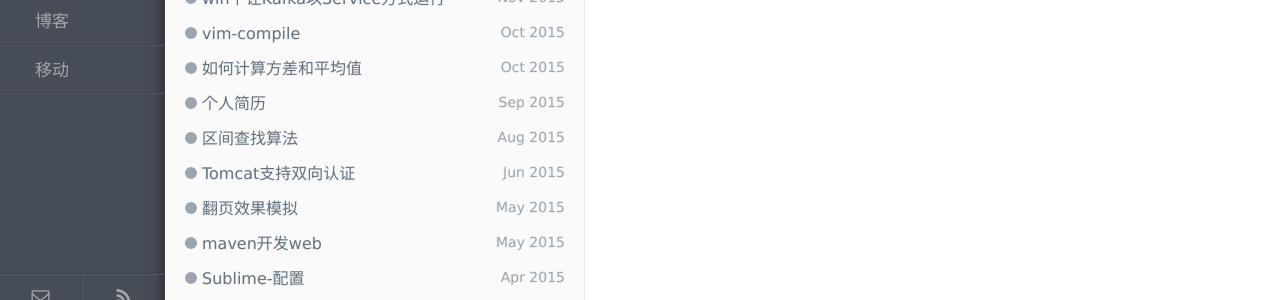
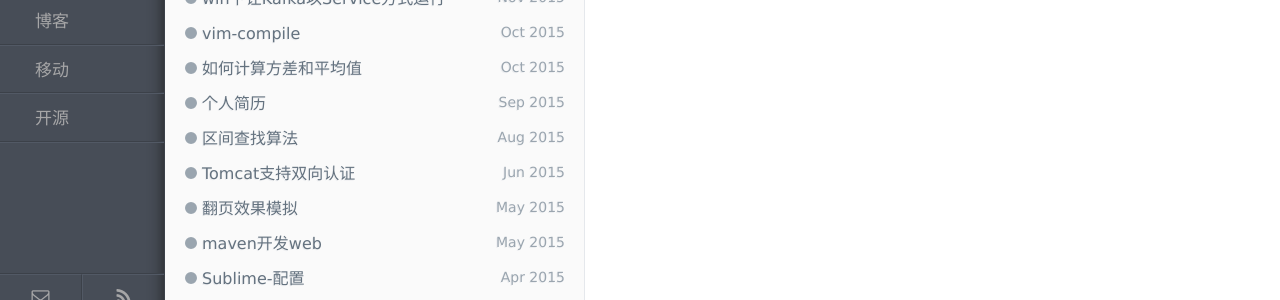
Before and after one commit to aiziyuer/aiziyuer.github.io, a Jekyll site: the page built from _posts/opensource/2016-08-14-openjdk-study-win.markdown, in a window 1280 px wide. Shown: the part 583-883 px from the top of the page. Built offline with Jekyll 4.4.1, drawn with Linux system fonts in a browser that asks for light colours; comment, search, counter and statistics services are not loaded.

Commit message:
openjdk的学习文章新增一种分类

```diff
--- a/_posts/life/2016-08-14-openjdk-study-mac.markdown
+++ b/_posts/opensource/2016-08-14-openjdk-study-mac.markdown
@@ -1,7 +1,7 @@
 ---
 layout: post
 title: Mac下OpenJDK学习
-categories: [生活]
+categories: [开源]
 tags: [语言]
 published: True
 ---
--- a/_posts/life/2016-08-14-openjdk-study-win.markdown
+++ b/_posts/opensource/2016-08-14-openjdk-study-win.markdown
@@ -1,7 +1,7 @@
 ---
 layout: post
 title: Win下OpenJDK学习
-categories: [生活]
+categories: [开源]
 tags: [语言]
 published: True
 ---
```
